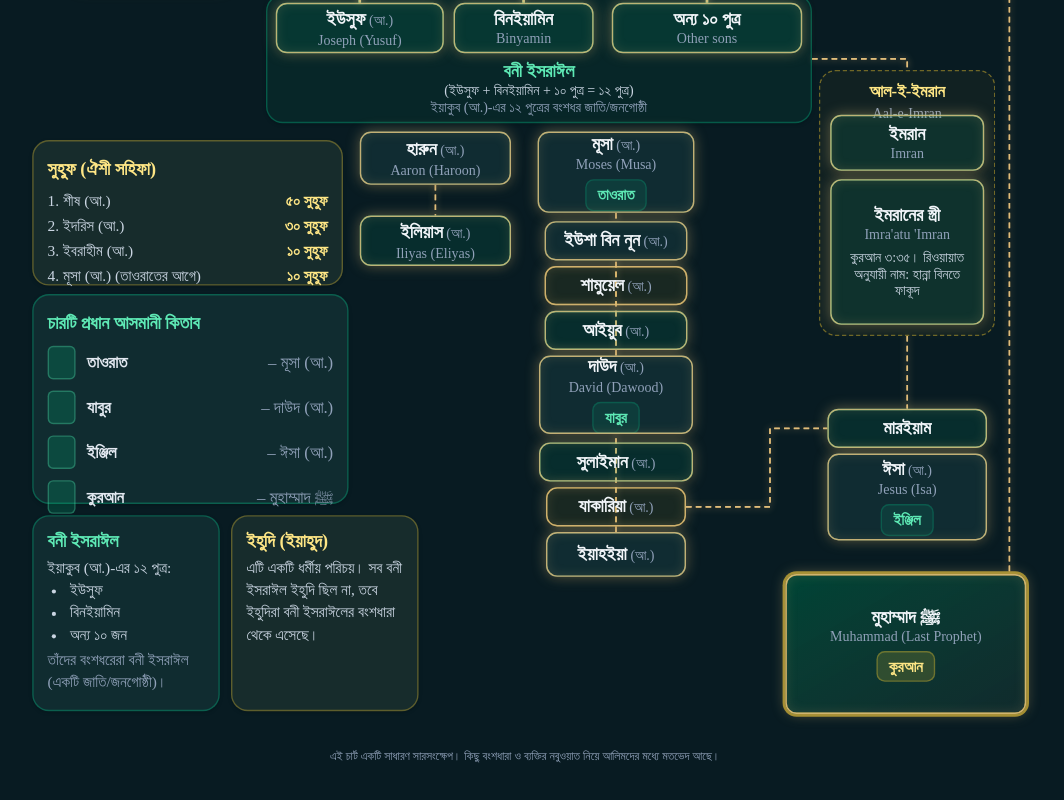
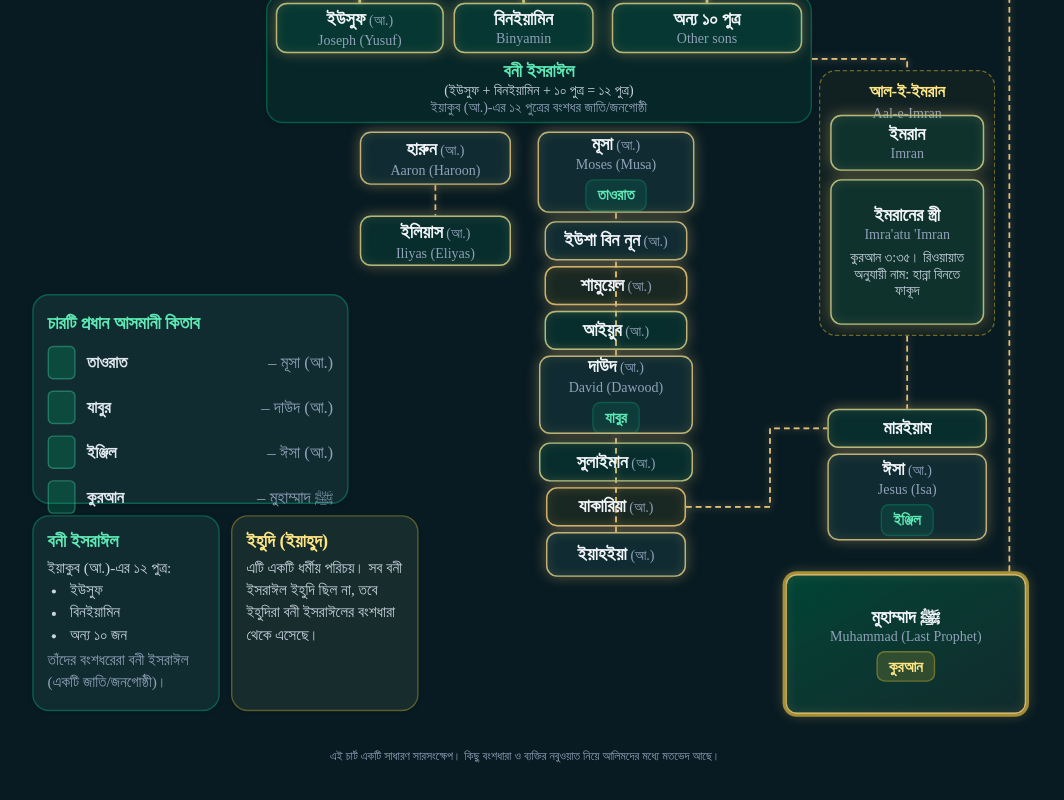
Before and after one commit to iamfaisalahammed/salafi, a React (Vite) app: page /tools/prophets in a window 1280 px wide. Shown: the part 858-1658 px from the top of the page, without its empty margins (115-1179 px from the left). Built offline with nearby package versions, Linux system fonts and the light colour scheme.

Commit message:
prophets-updated

```diff
--- a/src/Pages/Tools/Prophets.jsx
+++ b/src/Pages/Tools/Prophets.jsx
@@ -106,12 +106,7 @@ const sections = [
   },
 ];
 
-const suhufList = [
-  { name: "শীষ (আ.)", text: "৫০ সুহুফ" },
-  { name: "ইদরিস (আ.)", text: "৩০ সুহুফ" },
-  { name: "ইবরাহীম (আ.)", text: "১০ সুহুফ" },
-  { name: "মূসা (আ.) (তাওরাতের আগে)", text: "১০ সুহুফ" },
-];
+
 
 const fourBooks = [
   { book: "তাওরাত", to: "মূসা (আ.)" },
@@ -553,22 +548,7 @@ const MobileView = () => {
           ))}
         </div>
 
-        <section className="mt-9">
-          <BlockTitle>সুহুফ (ঐশী সহিফা)</BlockTitle>
-          <ul className="divide-y divide-white/[0.08] overflow-hidden rounded-2xl border border-white/10 bg-[#0d2229] px-4">
-            {suhufList.map((item) => (
-              <li
-                key={item.name}
-                className="flex items-center justify-between gap-3 py-3.5 text-[15px]"
-              >
-                <span className="text-slate-200">{item.name}</span>
-                <span className="shrink-0 rounded-full border border-amber-300/20 bg-amber-300/[0.07] px-2.5 py-1 text-xs font-semibold text-amber-200">
-                  {item.text}
-                </span>
-              </li>
-            ))}
-          </ul>
-        </section>
+
 
         <section className="mt-9">
           <BlockTitle>চারটি প্রধান আসমানী কিতাব</BlockTitle>
@@ -1092,26 +1072,6 @@ const PedigreeChart = () => {
 
           <Box
             x={18}
-            y={690}
-            w={222}
-            h={104}
-            className="rounded-xl border border-amber-300/30 bg-[#172c2c] p-2.5 shadow-sm"
-          >
-            <h2 className="mb-1 text-[13px] font-bold text-amber-200">
-              সুহুফ (ঐশী সহিফা)
-            </h2>
-            <ul className="space-y-0.5 text-[11px] leading-4 text-slate-300">
-              {suhufList.map((item, index) => (
-                <li key={item.name} className="flex justify-between gap-2">
-                  <span>{index + 1}. {item.name}</span>
-                  <span className="shrink-0 font-bold text-amber-200">{item.text}</span>
-                </li>
-              ))}
-            </ul>
-          </Box>
-
-          <Box
-            x={18}
             y={800}
             w={226}
             h={150}
```
